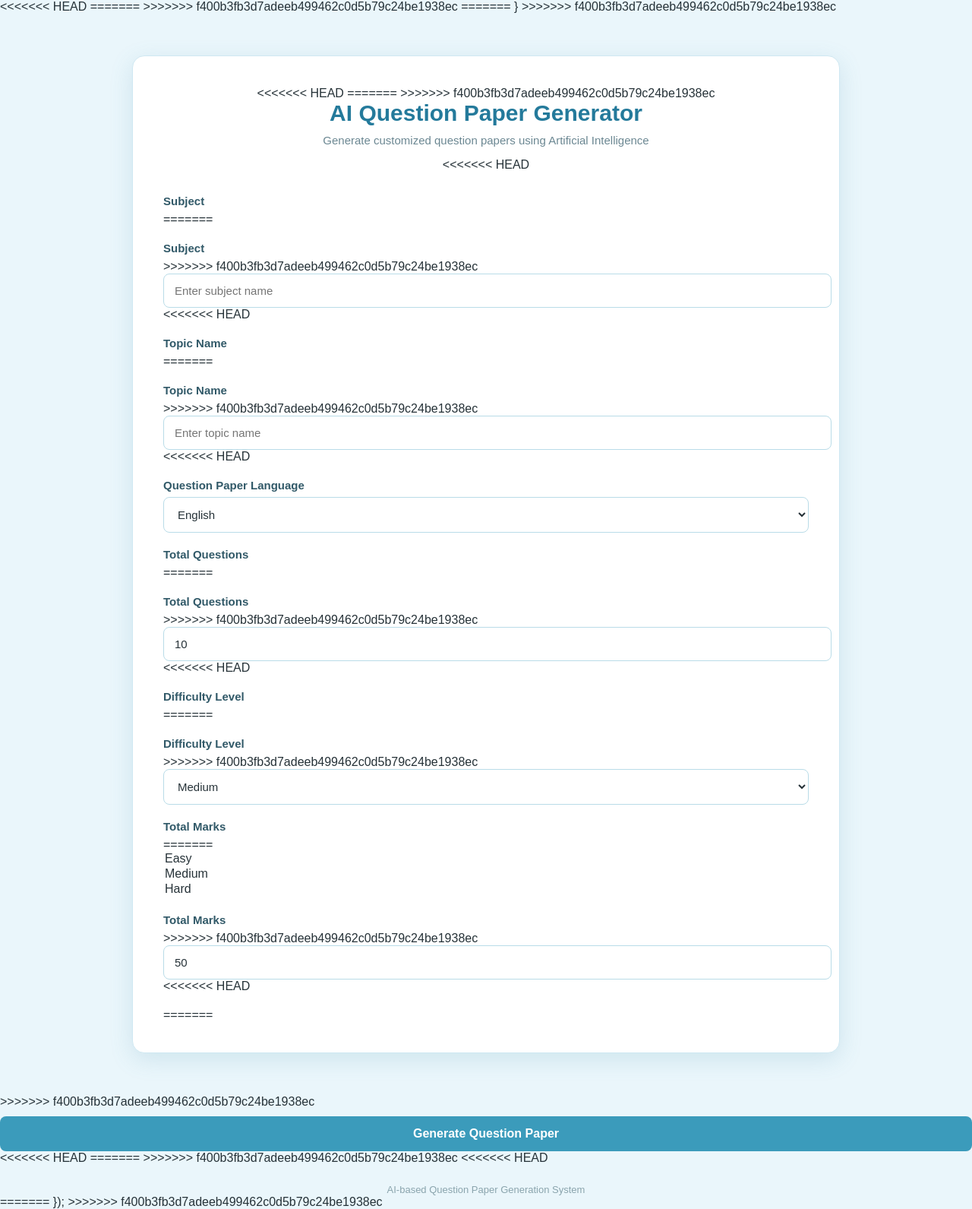
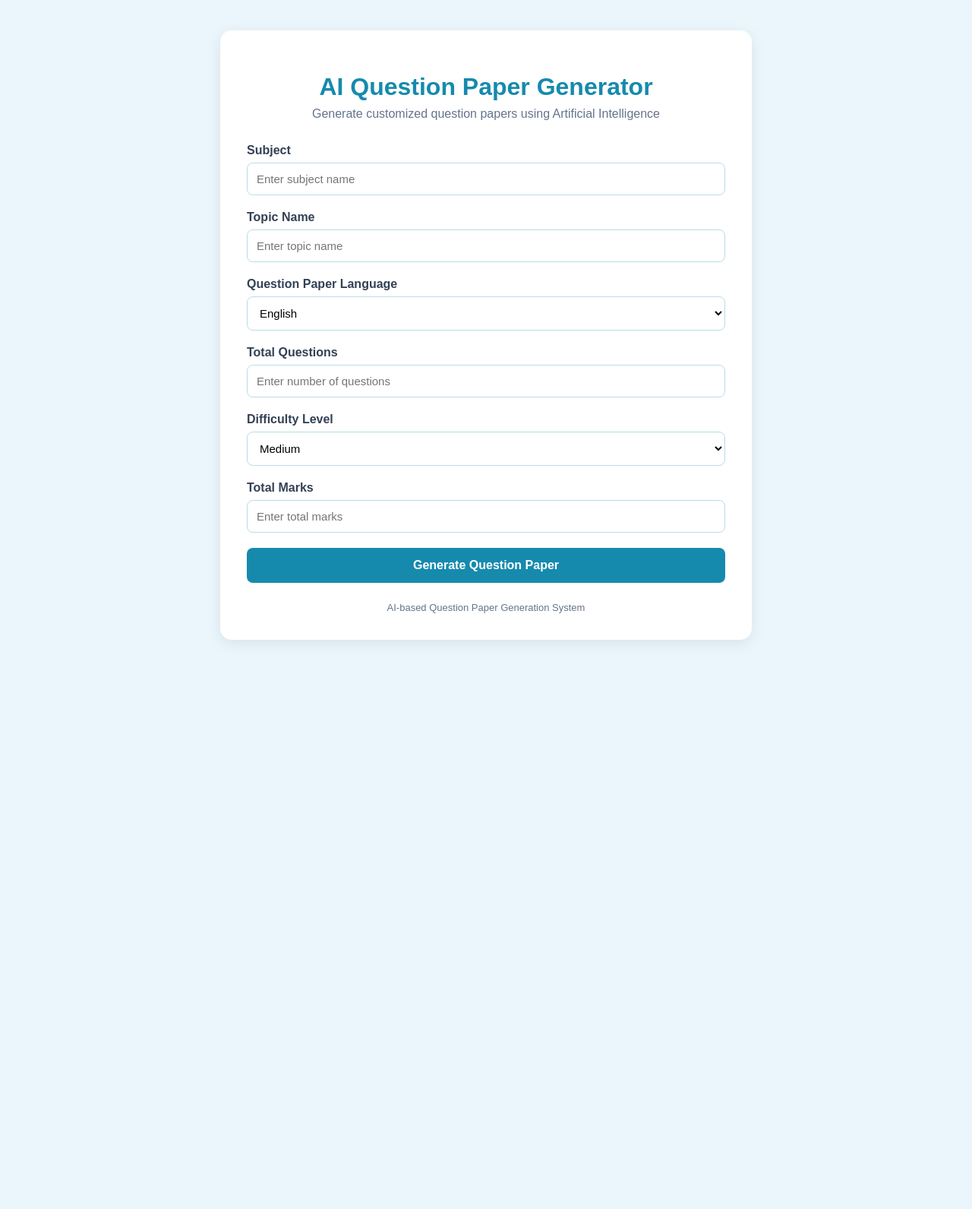
Before and after one commit to fatimaakhtar2002-png/AI-Question-Paper-Generator, a Flask app: page / in a window 1280 px wide. Shown: the whole page at 76% size. After the commit the page ends 843 px from the top, so only its background shows below. Run offline with Flask 3, Linux system fonts and the light colour scheme; parts of the project's set-up code (start-up, migrations or seed data) failed here and were passed over.

Commit message:
Fix index page merge conflict

```diff
--- a/templates/index.html
+++ b/templates/index.html
@@ -1,199 +1,135 @@
 <!DOCTYPE html>
 <html lang="en">
-<<<<<<< HEAD
-
-<head>
-
-    <meta charset="UTF-8">
-
-=======
 <head>
     <meta charset="UTF-8">
->>>>>>> f400b3fb3d7adeeb499462c0d5b79c24be1938ec
     <meta name="viewport" content="width=device-width, initial-scale=1.0">
 
     <title>AI Question Paper Generator</title>
 
     <style>
-<<<<<<< HEAD
-
-=======
->>>>>>> f400b3fb3d7adeeb499462c0d5b79c24be1938ec
         * {
             box-sizing: border-box;
         }
 
         body {
             margin: 0;
-            padding: 0;
-            font-family: Arial, Helvetica, sans-serif;
+            padding: 20px;
+            font-family: Arial, sans-serif;
             background: #eaf6fb;
-            color: #263238;
+            color: #1f2937;
         }
 
         .container {
-            width: 70%;
-            max-width: 850px;
-            margin: 55px auto;
-            background: #ffffff;
-            padding: 40px;
-            border-radius: 16px;
-            box-shadow: 0 8px 30px rgba(80, 150, 180, 0.18);
-            border: 1px solid #cfe8f2;
+            max-width: 700px;
+            margin: 20px auto;
+            background: white;
+            padding: 35px;
+            border-radius: 15px;
+            box-shadow: 0 5px 20px rgba(0, 0, 0, 0.08);
         }
 
-        .header {
+        h1 {
             text-align: center;
-            margin-bottom: 30px;
+            color: #168aad;
+            margin-bottom: 8px;
         }
 
-        .header h1 {
-            margin: 0;
-            color: #247a9b;
-            font-size: 30px;
-            font-weight: 700;
-        }
-
-        .header p {
-            margin-top: 10px;
-            color: #6b8792;
-            font-size: 15px;
-        }
-
-        .form-group {
-            margin-bottom: 20px;
+        .subtitle {
+            text-align: center;
+            color: #64748b;
+            margin-bottom: 30px;
         }
 
         label {
             display: block;
+            font-weight: bold;
             margin-bottom: 7px;
-            color: #315968;
-            font-size: 15px;
-            font-weight: 600;
+            color: #334155;
         }
 
         input,
         select {
             width: 100%;
-            padding: 13px 14px;
+            padding: 12px;
+            margin-bottom: 20px;
             border: 1px solid #b9dce8;
             border-radius: 8px;
-            background: #ffffff;
-            color: #263238;
             font-size: 15px;
             outline: none;
+            background: #ffffff;
         }
 
         input:focus,
         select:focus {
-            border-color: #48a9c5;
-            box-shadow: 0 0 0 3px rgba(72, 169, 197, 0.12);
+            border-color: #168aad;
+            box-shadow: 0 0 0 2px rgba(22, 138, 173, 0.1);
         }
 
-        .generate-btn {
+        .btn {
             width: 100%;
-            margin-top: 10px;
             padding: 14px;
-            background: #3b9bbb;
-            color: white;
             border: none;
             border-radius: 8px;
+            background: #168aad;
+            color: white;
             font-size: 16px;
-            font-weight: 600;
+            font-weight: bold;
             cursor: pointer;
         }
 
-        .generate-btn:hover {
-            background: #287f9e;
+        .btn:hover {
+            background: #117494;
         }
 
-        .generate-btn:disabled {
-            background: #8bb6c4;
-            cursor: not-allowed;
+        .loading {
+            display: none;
+            text-align: center;
+            margin-top: 20px;
+            color: #168aad;
+            font-weight: bold;
         }
 
-        .loading-box {
-            display: none;
-            margin-top: 20px;
-            padding: 16px;
-            text-align: center;
-            background: #e5f6fb;
-            border: 1px solid #b9dfe9;
-            border-radius: 8px;
-            color: #28677b;
-            font-size: 14px;
-            font-weight: 600;
-        }
-
-        .footer-text {
+        footer {
             text-align: center;
             margin-top: 25px;
-            color: #8aa4ad;
+            color: #64748b;
             font-size: 13px;
         }
 
-        @media (max-width: 768px) {
-<<<<<<< HEAD
-
-=======
->>>>>>> f400b3fb3d7adeeb499462c0d5b79c24be1938ec
-            .container {
-                width: 92%;
-                margin: 25px auto;
-                padding: 25px;
+        @media (max-width: 600px) {
+            body {
+                padding: 10px;
             }
 
-            .header h1 {
+            .container {
+                margin: 10px auto;
+                padding: 22px;
+            }
+
+            h1 {
                 font-size: 25px;
             }
-<<<<<<< HEAD
 
+            .subtitle {
+                font-size: 14px;
             }
-
-    </style>
-
-=======
         }
     </style>
->>>>>>> f400b3fb3d7adeeb499462c0d5b79c24be1938ec
 </head>
 
 <body>
 
 <div class="container">
 
-        <div class="header">
-<<<<<<< HEAD
-
-=======
->>>>>>> f400b3fb3d7adeeb499462c0d5b79c24be1938ec
     <h1>AI Question Paper Generator</h1>
 
-            <p>
+    <div class="subtitle">
         Generate customized question papers using Artificial Intelligence
-            </p>
-<<<<<<< HEAD
-
     </div>
 
+    <form action="/generate" method="POST" onsubmit="showLoading()">
 
-        <form action="/generate" method="POST" id="questionForm">
-
-
-            <div class="form-group">
-
-                <label for="subject">
-                    Subject
-                </label>
-=======
-        </div>
-
-        <form action="/generate" method="POST" id="questionForm">
-
-            <div class="form-group">
         <label for="subject">Subject</label>
->>>>>>> f400b3fb3d7adeeb499462c0d5b79c24be1938ec
-
         <input
             type="text"
             id="subject"
@@ -201,23 +137,8 @@
             placeholder="Enter subject name"
             required
         >
-<<<<<<< HEAD
 
-            </div>
-
-
-            <div class="form-group">
-
-                <label for="topic">
-                    Topic Name
-                </label>
-=======
-            </div>
-
-            <div class="form-group">
         <label for="topic">Topic Name</label>
->>>>>>> f400b3fb3d7adeeb499462c0d5b79c24be1938ec
-
         <input
             type="text"
             id="topic"
@@ -225,243 +146,72 @@
             placeholder="Enter topic name"
             required
         >
-<<<<<<< HEAD
 
-            </div>
-
-
-            <div class="form-group">
-
-                <label for="language">
-                    Question Paper Language
-                </label>
-
-                <select
-                    id="language"
-                    name="language"
-                    required
-                >
-
-                    <option value="English" selected>
-                        English
-                    </option>
-
-                    <option value="Hindi">
-                        Hindi
-                    </option>
-
-                    <option value="Urdu">
-                        Urdu
-                    </option>
-
-                    <option value="French">
-                        French
-                    </option>
-
-                    <option value="Korean">
-                        Korean
-                    </option>
-
-                    <option value="Spanish">
-                        Spanish
-                    </option>
-
-                    <option value="German">
-                        German
-                    </option>
-
-                    <option value="Japanese">
-                        Japanese
-                    </option>
-
-                    <option value="Chinese">
-                        Chinese
-                    </option>
-
-                    <option value="Arabic">
-                        Arabic
-                    </option>
-
-                    <option value="Other">
-                        Other
-                    </option>
-
+        <label for="language">Question Paper Language</label>
+        <select id="language" name="language" required>
+            <option value="English">English</option>
+            <option value="Hindi">Hindi</option>
+            <option value="Urdu">Urdu</option>
+            <option value="French">French</option>
+            <option value="Korean">Korean</option>
+            <option value="Spanish">Spanish</option>
+            <option value="German">German</option>
+            <option value="Japanese">Japanese</option>
+            <option value="Chinese">Chinese</option>
+            <option value="Arabic">Arabic</option>
+            <option value="Other">Other</option>
         </select>
 
-            </div>
-
-
-            <div class="form-group">
-
-                <label for="total_questions">
-                    Total Questions
-                </label>
-=======
-            </div>
-
-            <div class="form-group">
         <label for="total_questions">Total Questions</label>
->>>>>>> f400b3fb3d7adeeb499462c0d5b79c24be1938ec
-
         <input
             type="number"
             id="total_questions"
             name="total_questions"
             min="1"
             max="100"
-                    value="10"
+            placeholder="Enter number of questions"
             required
         >
-<<<<<<< HEAD
 
-            </div>
-
-
-            <div class="form-group">
-
-                <label for="difficulty">
-                    Difficulty Level
-                </label>
-=======
-            </div>
-
-            <div class="form-group">
         <label for="difficulty">Difficulty Level</label>
->>>>>>> f400b3fb3d7adeeb499462c0d5b79c24be1938ec
-
-                <select
-                    id="difficulty"
-                    name="difficulty"
-                    required
-                >
-<<<<<<< HEAD
-
-                    <option value="Easy">
-                        Easy
-                    </option>
-
-                    <option value="Medium" selected>
-                        Medium
-                    </option>
-
-                    <option value="Hard">
-                        Hard
-                    </option>
-
-                </select>
-
-            </div>
-
-
-            <div class="form-group">
-
-                <label for="marks">
-                    Total Marks
-                </label>
-=======
+        <select id="difficulty" name="difficulty" required>
             <option value="Easy">Easy</option>
             <option value="Medium" selected>Medium</option>
             <option value="Hard">Hard</option>
         </select>
-            </div>
 
-            <div class="form-group">
-                <label for="marks">Total Marks</label>
->>>>>>> f400b3fb3d7adeeb499462c0d5b79c24be1938ec
-
+        <label for="total_marks">Total Marks</label>
         <input
             type="number"
-                    id="marks"
-                    name="marks"
+            id="total_marks"
+            name="total_marks"
             min="1"
             max="500"
-                    value="50"
+            placeholder="Enter total marks"
             required
         >
-<<<<<<< HEAD
 
-            </div>
-
-
-=======
-            </div>
-
->>>>>>> f400b3fb3d7adeeb499462c0d5b79c24be1938ec
-            <button
-                type="submit"
-                class="generate-btn"
-                id="generateButton"
-            >
+        <button type="submit" class="btn">
             Generate Question Paper
         </button>
 
-<<<<<<< HEAD
+    </form>
 
-=======
->>>>>>> f400b3fb3d7adeeb499462c0d5b79c24be1938ec
-            <div
-                class="loading-box"
-                id="loadingBox"
-            >
-                Generating your question paper... Please wait, AI is preparing your questions.
+    <div id="loading" class="loading">
+        Generating your question paper... Please wait.
     </div>
 
-<<<<<<< HEAD
-
-        </form>
-
-
-        <div class="footer-text">
-
+    <footer>
         AI-based Question Paper Generation System
-
-        </div>
-
-
-    </div>
-
-
-    <script>
-
-=======
-        </form>
-
-        <div class="footer-text">
-            AI-based Question Paper Generation System
-        </div>
+    </footer>
 
 </div>
 
 <script>
->>>>>>> f400b3fb3d7adeeb499462c0d5b79c24be1938ec
-        document
-            .getElementById("questionForm")
-            .addEventListener("submit", function () {
-
-                const button =
-                    document.getElementById("generateButton");
-
-                const loadingBox =
-                    document.getElementById("loadingBox");
-
-                button.disabled = true;
-
-                button.innerText = "Generating...";
-
-                loadingBox.style.display = "block";
-<<<<<<< HEAD
-
-            });
-
-    </script>
-
-</body>
-
-</html>
-=======
-            });
+    function showLoading() {
+        document.getElementById("loading").style.display = "block";
+    }
 </script>
 
 </body>
 </html>
->>>>>>> f400b3fb3d7adeeb499462c0d5b79c24be1938ec
```
Lines whose indentation alone changed are shown as unchanged.
